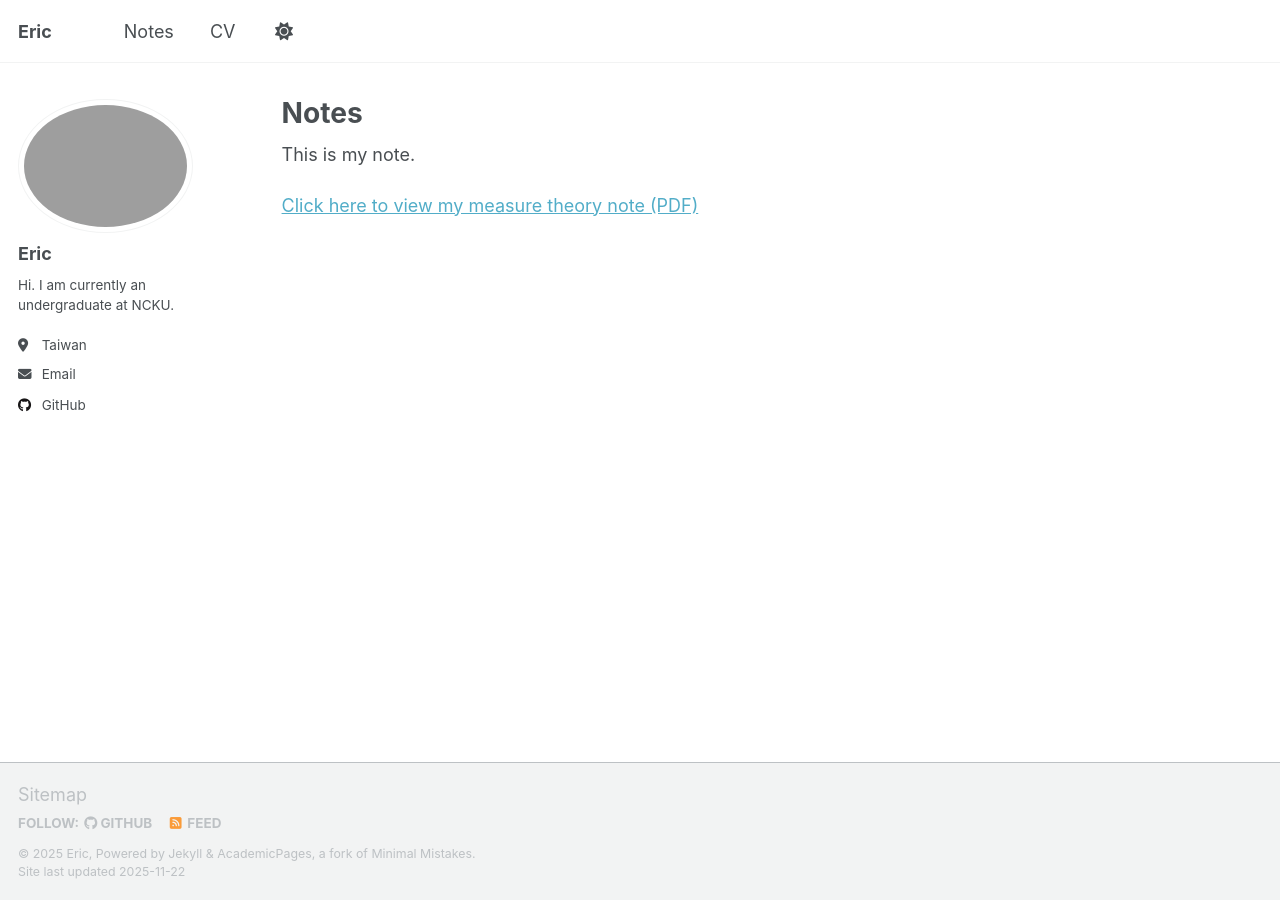
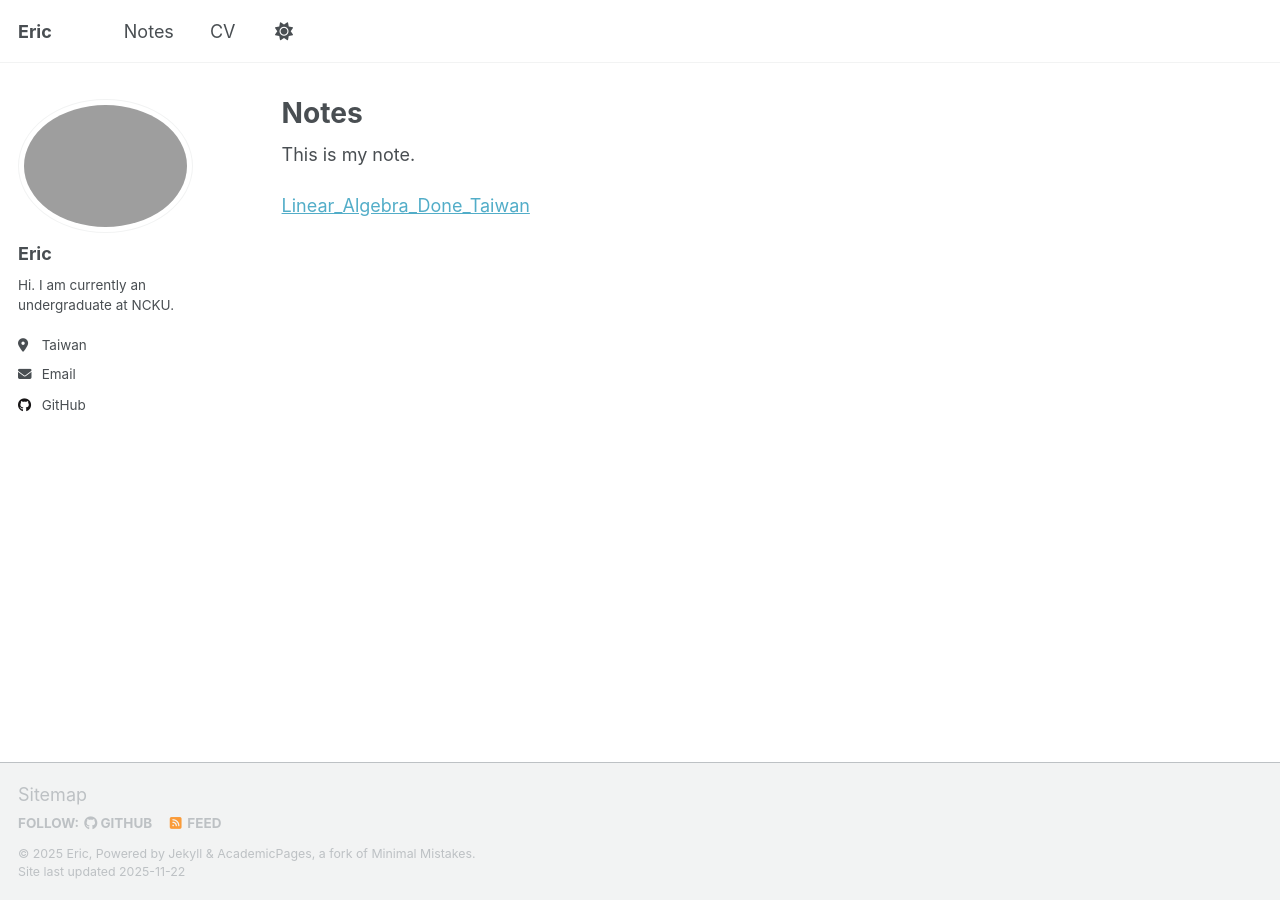
Before and after one commit to ericliu515515/ericliu515515.github.io, a Jekyll site: the page built from _pages/notes.md, in a window 1280 px wide. Built offline with Jekyll 4.4.1, drawn with Linux system fonts in a browser that asks for light colours; a script that is not in the unit is left out.

Commit message:
Update link text for measure theory note

```diff
--- a/_pages/notes.md
+++ b/_pages/notes.md
@@ -8,4 +8,4 @@ author_profile: true
 
 This is my note.
 
-[Click here to view my measure theory note (PDF)](/files/Linear_Algebra_Done_TW.pdf)
+[Linear_Algebra_Done_Taiwan](/files/Linear_Algebra_Done_TW.pdf)
```
